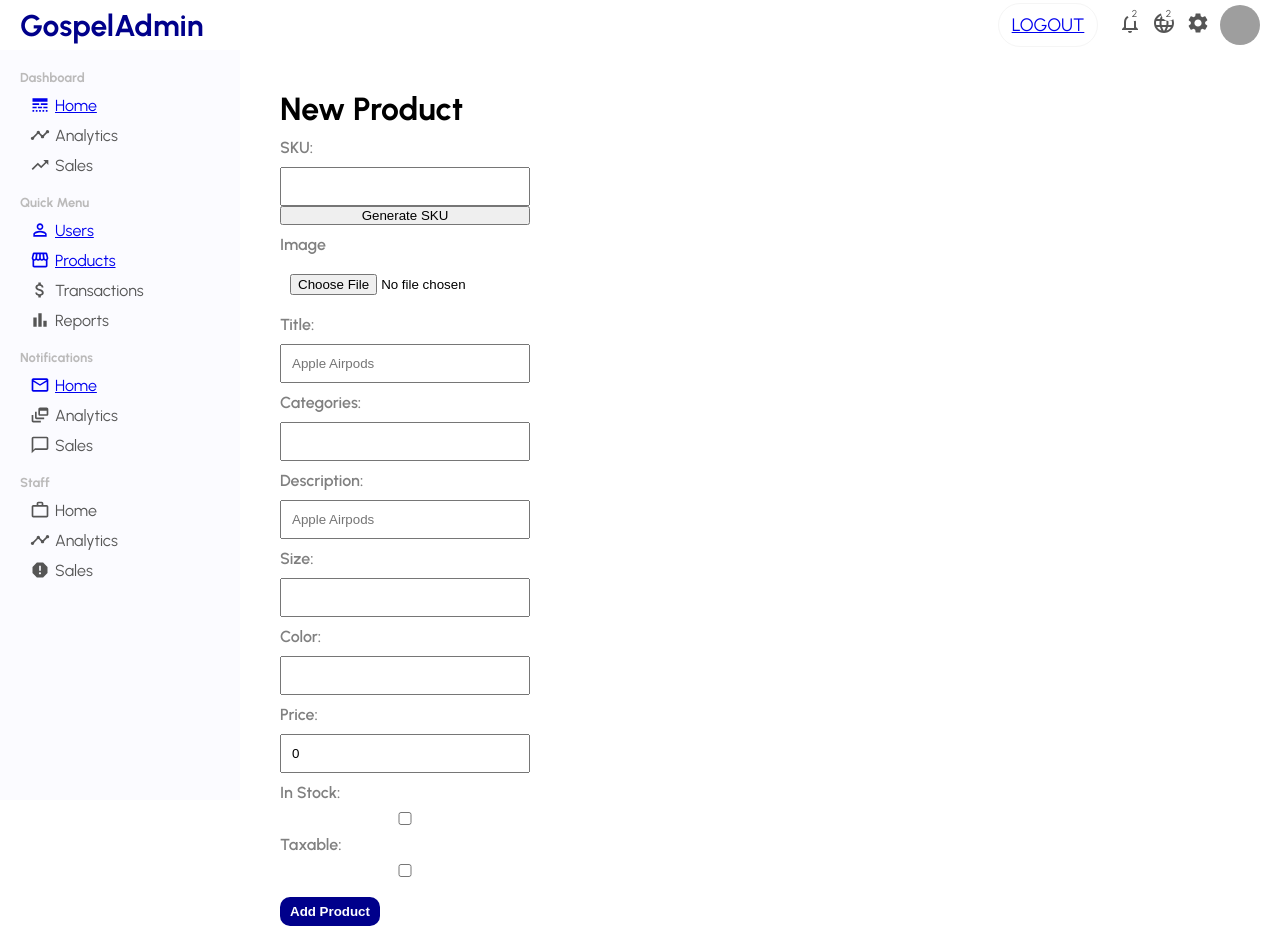
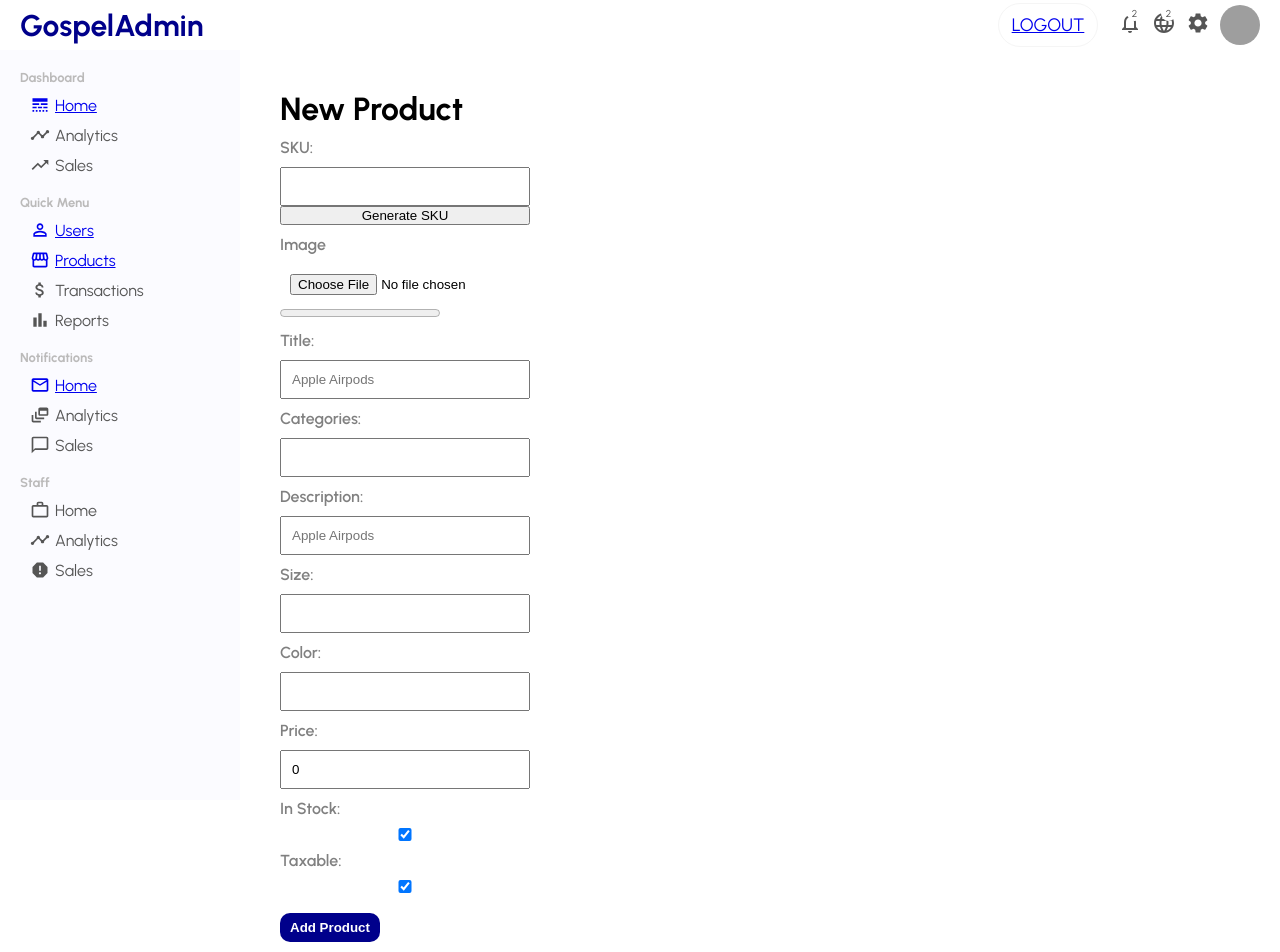
Before and after one commit to hivestore-org/hivestore-client, a React (Vite) app: page /admin/new-product in a window 1280 px wide. Shown: the top 952 px of the page. Built offline with nearby package versions, Linux system fonts and the light colour scheme; no server answers; sample sign-in values are in the browser's storage; grey boxes are pictures that could not be loaded.

Commit message:
firebase config

```diff
--- a/src/admin/pages/newProduct/NewProduct.jsx
+++ b/src/admin/pages/newProduct/NewProduct.jsx
@@ -6,16 +6,18 @@ import { useFormik, Form, Field, ErrorMessage } from 'formik';
 import axios from 'axios';
 import { ToastContainer, toast } from 'react-toastify';
 import 'react-toastify/dist/ReactToastify.css';
+import { uploadImgHook } from '../../../firebase/firebase';
 
 export default function AdminNewProduct() {
     const [sku, setSku] = useState('');
+    const [progress, setProgress] = useState(0);
 
     const formik = useFormik({
         initialValues: {
             title: '',
             sku: '',
             description: '',
-            image: '',
+            image: null,
             categoriesString: '',
             sizeString: '',
             colorString: '',
@@ -27,31 +29,39 @@ export default function AdminNewProduct() {
             values.sku = sku;
             setSku('');
 
-            resetForm();
-            const formData = new FormData();
-            for ( let value in values ) {
-                formData.append(value, values[value])
-            }
-
             try {
+                const downloadURL = await uploadImgHook(values.image, setProgress);
+                const formData = {
+                    title: values.title,
+                    sku: values.sku,
+                    description: values.description,
+                    image: downloadURL,
+                    categoriesString: values.categoriesString,
+                    sizeString: values.sizeString,
+                    colorString: values.colorString,
+                    price: values.price,
+                    inStock: values.inStock,
+                    taxable: values.taxable
+                }
                 const authTokens = localStorage.getItem('token');
                 const response = await axios.post(`${import.meta.env.VITE_API_DOMAIN}/api/v1/products/`, formData, {
                     headers: {
                         Authorization: `Bearer ${authTokens}`,
                     }});
-                if (response) {
+
                     toast.success('A Product has been successfully added!', {
                         position: toast.POSITION.TOP_CENTER
                     });
-                }
 
+                resetForm();
+                setProgress(0)
                 console.log(response.data)
             } catch (err) {
-                if(err) {
+
                     toast.error(`An error occured!`, {
                         position: toast.POSITION.TOP_CENTER
                     });
-                }
+
                 console.error(err);
             }
         }
@@ -109,6 +119,7 @@ export default function AdminNewProduct() {
                             <label htmlFor="image">Image</label>
                             <input type="file" id='image' name='image' accept='image/*' onChange={(e) => formik.setFieldValue('image', e.currentTarget.files[0])} />
                             {/* <ErrorMessage name='image' component='div' /> */}
+                            <progress value={progress} max="100" />
                         </div>
                         <div className="addProductItem">
                             <label htmlFor="title">Title:</label>
@@ -142,12 +153,12 @@ export default function AdminNewProduct() {
                         </div>
                         <div className="addProductItem">
                             <label htmlFor="inStock">In Stock:</label>
-                            <input type="checkbox" id='inStock' name='inStock' value={formik.values.inStock} onChange={formik.handleChange} placeholder='123' />
+                            <input type="checkbox" id='inStock' name='inStock' checked={formik.values.inStock} onChange={(e) => formik.setFieldValue('inStock', e.target.checked)} placeholder='123' />
                             {/* <ErrorMessage name='inStock' component='div' /> */}
                         </div>
                         <div className="addProductItem">
                             <label htmlFor="inStock">Taxable:</label>
-                            <input type="checkbox" id='taxable' name='taxable' value={formik.values.taxable} onChange={formik.handleChange} placeholder='123' />
+                            <input type="checkbox" id='taxable' name='taxable' checked={formik.values.taxable} onChange={(e) => formik.setFieldValue('taxable', e.target.checked)} placeholder='123' />
                             {/* <ErrorMessage name='taxable' component='div' /> */}
                         </div>
                         <button type='submit' className='addProductButton'>Add Product</button>
--- a/src/components/CartProduct.jsx
+++ b/src/components/CartProduct.jsx
@@ -64,7 +64,7 @@ export const CartProduct = ({ cartItems, cartIncrement, cartDecrement }) => {
             { cartItems.map(item => (
                     <Product key={item.id}>
                         <ProductDetail>
-                            <Image src={`${import.meta.env.VITE_API_DOMAIN}/img/products/${item.imgUrl}`} />
+                            <Image src={item.imgUrl} />
                             <Details>
                                 <ProductName><b>Product:</b> {item.name} </ProductName>
                             <ProductId><b>ID:</b> {item.id}</ProductId>
--- a/src/components/Navbar.jsx
+++ b/src/components/Navbar.jsx
@@ -246,7 +246,9 @@ export default function Navbar() {
             <Link to="/product-list/women" style={{ textDecoration: "none" }}>
               <NavListItem>Women</NavListItem>
             </Link>
-            <NavListItem>Accessories</NavListItem>
+            <Link to="/product-list/accessories" style={{ textDecoration: "none" }}>
+              <NavListItem>Accessories</NavListItem>
+            </Link>
           </NavList>
         </Center>
 
--- a/src/components/Product.jsx
+++ b/src/components/Product.jsx
@@ -116,7 +116,7 @@ export const Product = ({ item }) => {
       <ToastContainer />
       <Wrap>
         <RedLabel />
-        <Image src={`${import.meta.env.VITE_API_DOMAIN}/img/products/${item.image}`} />
+        <Image src={item.image} />
         <Info>
           <Icon onClick={addToCart}>
             <ShoppingCartOutlined />
--- /dev/null
+++ b/src/firebase/firebase.js
@@ -0,0 +1,62 @@
+import { initializeApp } from "firebase/app";
+import { getStorage, ref, uploadBytesResumable, getDownloadURL } from "firebase/storage";
+
+const firebaseConfig = {
+    apiKey: "AIzaSyBfHVB2eSB9-Q1uKTRCSO4Nz_wSyaiY4dA",
+    authDomain: "hivestore-4a4f3.firebaseapp.com",
+    projectId: "hivestore-4a4f3",
+    storageBucket: "hivestore-4a4f3.appspot.com",
+    messagingSenderId: "1077538112285",
+    appId: "1:1077538112285:web:47a62b7844b7166bcdd7f4",
+    measurementId: "G-TYB7QH67FD"
+  };
+
+// Initialize Firebase
+const app = initializeApp(firebaseConfig);
+const storage = getStorage();
+
+export const uploadImgHook = async (image, setProgress) => {
+  const imageRef = ref(storage, `images/${image.name}`);
+  const uploadTask = uploadBytesResumable(imageRef, image);
+
+  return new Promise((resolve, reject) => {
+        uploadTask.on(
+          'state_changed',
+          (snapshot) => {
+              const progress = Math.round((snapshot.bytesTransferred / snapshot.totalBytes) * 100);
+              console.log('Upload is ' + progress + '% done');
+              setProgress(progress);
+          },
+          (error) => {
+              // A full list of error codes is available at
+              // https://firebase.google.com/docs/storage/web/handle-errors
+              switch (error.code) {
+                case 'storage/unauthorized':
+                  // User doesn't have permission to access the object
+                  break;
+                case 'storage/canceled':
+                  // User canceled the upload
+                  break;
+
+                // ...
+
+                case 'storage/unknown':
+                  // Unknown error occurred, inspect error.serverResponse
+                  break;
+              }
+              reject(error);
+            }
+          ,
+          () => {
+              getDownloadURL(uploadTask.snapshot.ref).then((downloadURL) => {
+                  console.log('File available at', downloadURL);
+
+                  resolve(downloadURL);
+              })
+              .catch(error => {
+                reject(error);
+              });
+          }
+      );
+  });
+};
--- a/src/pages/Cart.jsx
+++ b/src/pages/Cart.jsx
@@ -209,7 +209,7 @@ export const Cart = () => {
           { items.map(item => (
                     <Product key={item._id}>
                         <ProductDetail>
-                            <Image src={`${import.meta.env.VITE_API_DOMAIN}/img/products/${item.imgUrl}`} />
+                            <Image src={item.imgUrl} />
                             <Details>
                                 <ProductName><b>Product:</b> {item.name} </ProductName>
                             <ProductId><b>ID:</b> {item._id}</ProductId>
--- a/src/pages/Product.jsx
+++ b/src/pages/Product.jsx
@@ -178,7 +178,7 @@ export const Product = () => {
       <Announcement />
       <Wrapper>
         <ImgContainer>
-          <Image src={`${import.meta.env.VITE_API_DOMAIN}/img/products/${product.image}`} />
+          <Image src={product.image} />
         </ImgContainer>
         <InfoContainer>
           <Title>{product.title}</Title>
```
